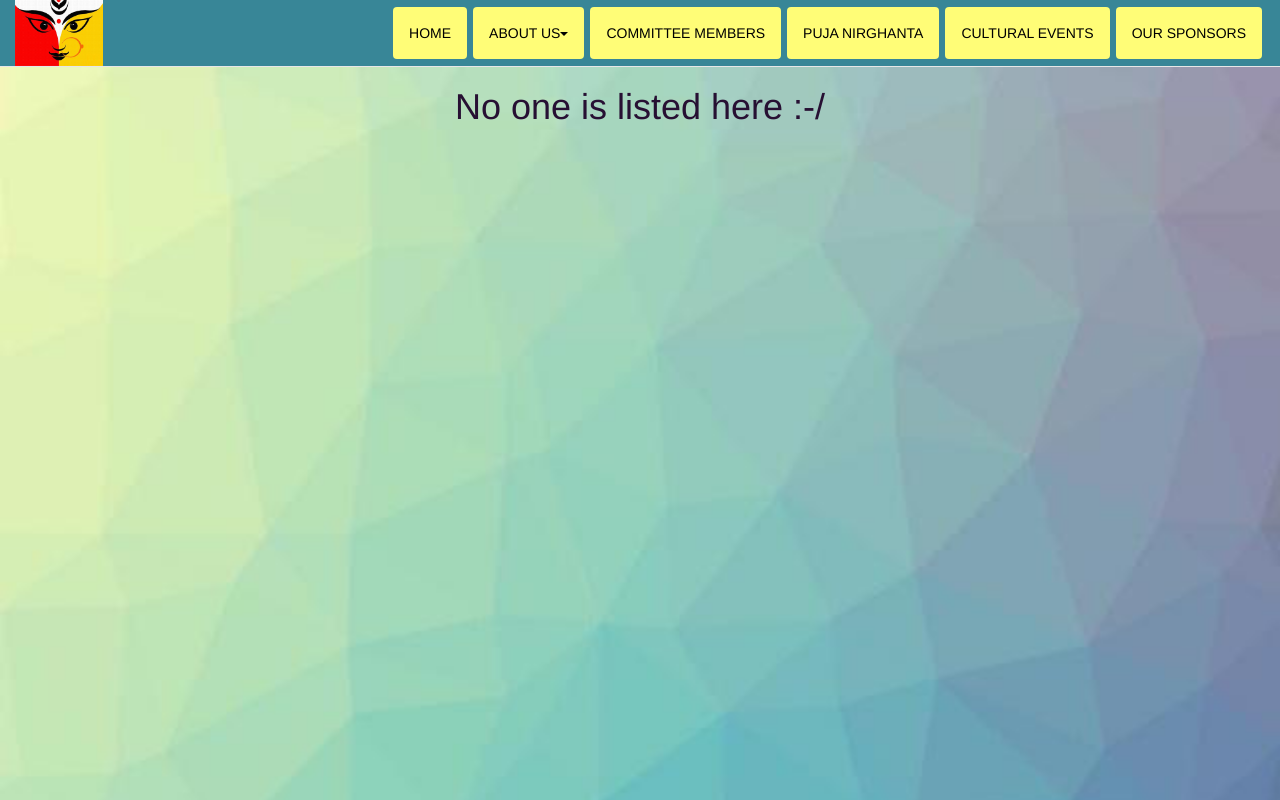
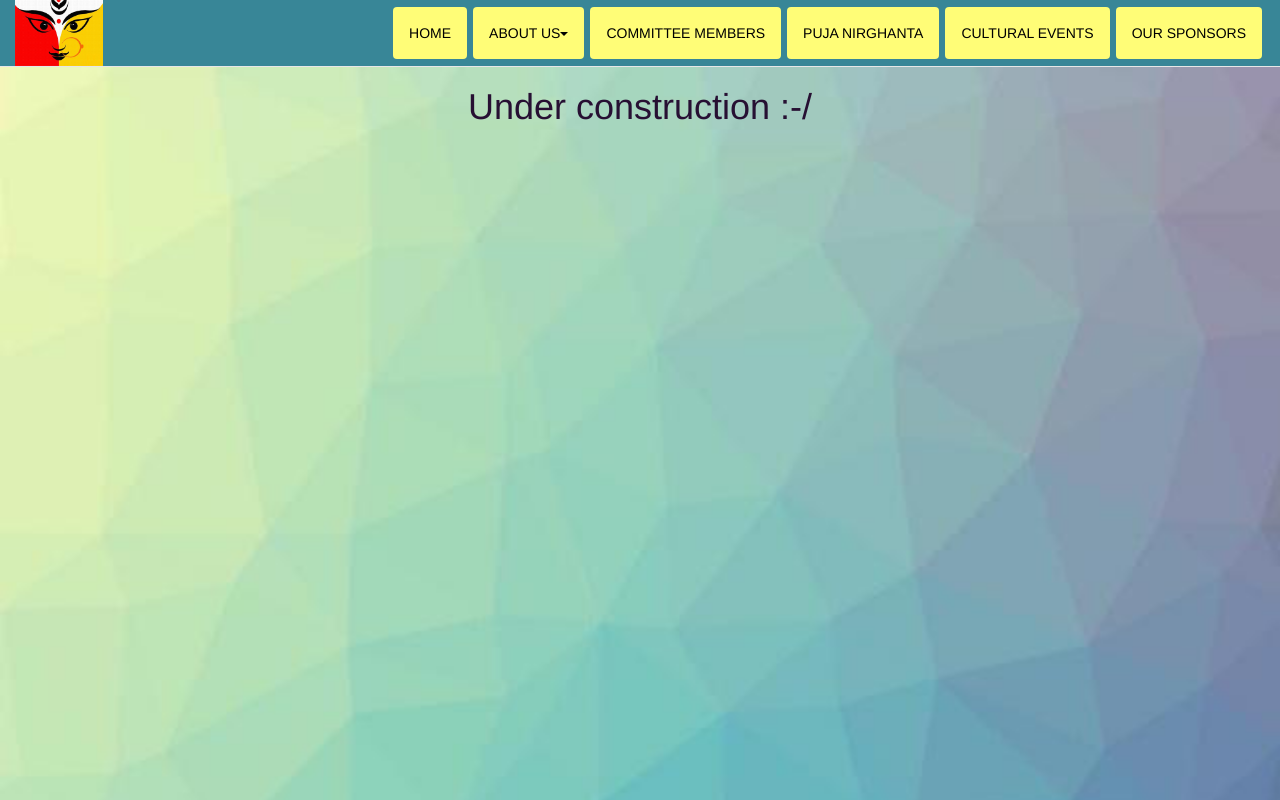
Before and after one commit to kalpakkamdurgapujo/kalpakkamdurgapujo.github.io, a website: page sponsors.html in a window 1280 px wide. Drawn offline with nearby package versions, Linux system fonts and the light colour scheme.

Commit message:
Spacing improved and text made less offensive

```diff
--- a/sponsors.html
+++ b/sponsors.html
@@ -41,6 +41,6 @@
 	    </div>
 	  </nav>
 		<br><br>
-		<h1>No one is listed here :-/</h1>
+		<h1>Under construction :-/</h1>
 </body>
 </html>
```
Also changed, not shown: about_kalpakkam.html (+4 -2 lines).
